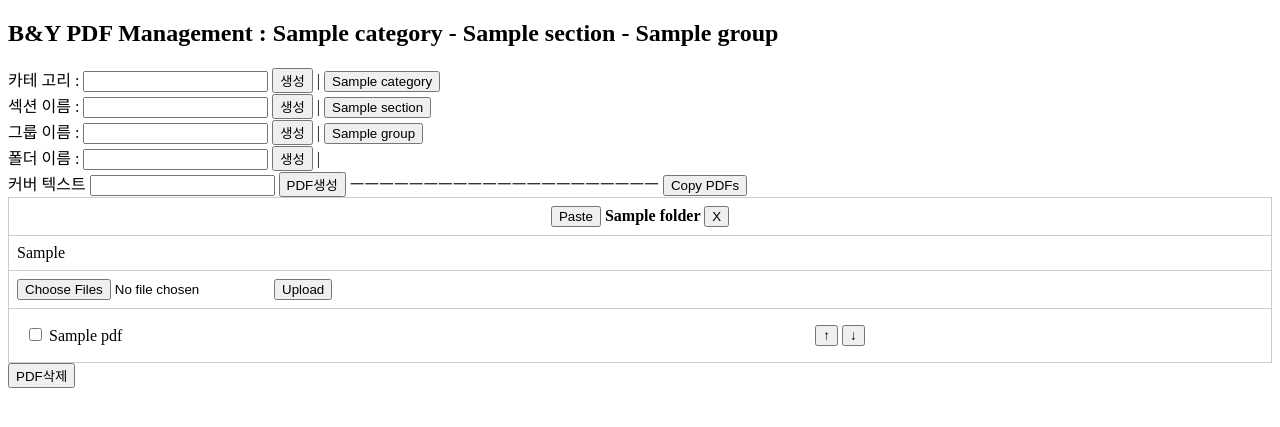
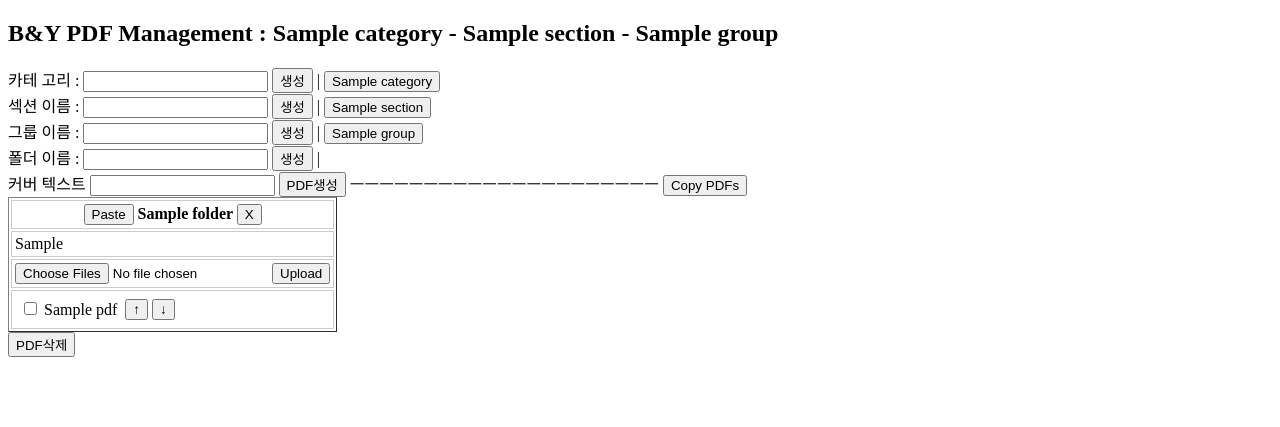
Before and after one commit to bnyid/pdfgod2, a Django app: page / in a window 1280 px wide. Shown: the top 427 px of the page. Run offline with Django 5.2, Linux system fonts and the light colour scheme; tables that the repository leaves empty hold one stand-in row (values such as "Sample post"); parts of the project's set-up code (start-up, migrations or seed data) failed here and were passed over.

Commit message:
표 넓이 수정

```diff
--- a/static/css/main.css
+++ b/static/css/main.css
@@ -18,14 +18,10 @@ header {
 }
 
 
-table {
-   width: 100%; /* 테이블의 너비를 최소 컨테이너 너비와 같게 설정 */
-   min-width: 500px; /* 최소 너비 설정, 적절한 값으로 조정 가능 */
-   border-collapse: collapse; /* 테이블 셀 사이의 간격 없애기 */
-}
+
 
 th, td {
    white-space: nowrap; /* 셀 내용을 줄 바꿈 없이 한 줄에 표시 */
-   padding: 8px; /* 셀 패딩 설정 */
+   padding: 3px; /* 셀 패딩 설정 */
    border: 1px solid #ccc; /* 셀 테두리 설정 */
 }
```
